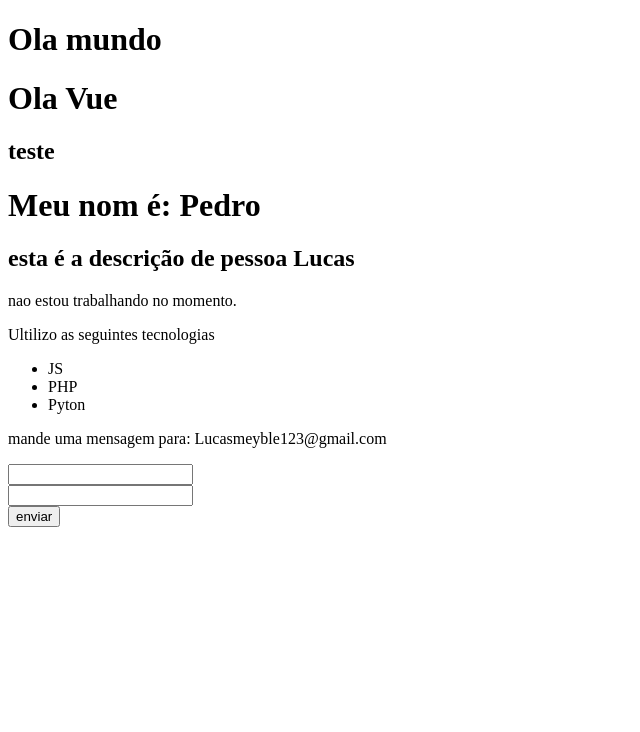
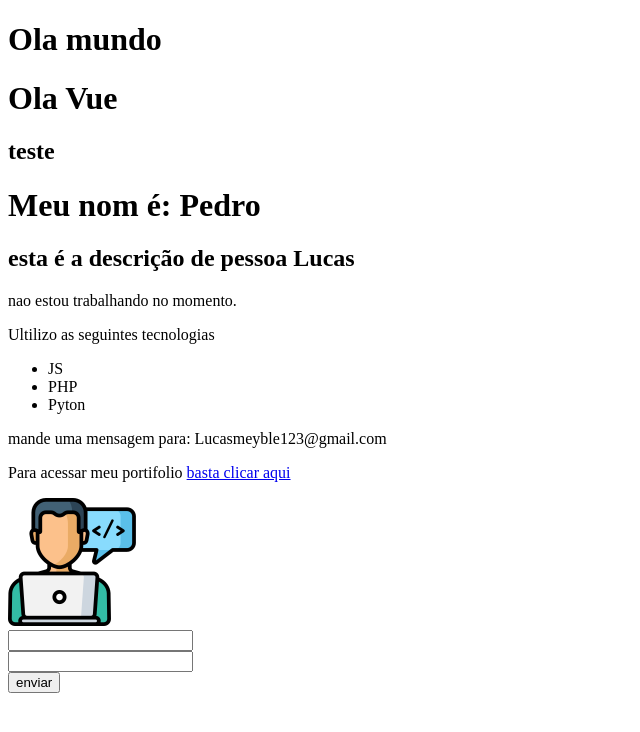
Before and after one commit to LucasMeyble/vuejs, a Vue app in the folder documentation/: page / in a window 1280 px wide. Shown: the top 732 px of the page, without its empty margins (0-640 px from the left). Built offline with nearby package versions, Linux system fonts and the light colour scheme.

Commit message:
atributos dinamicos

```diff
--- a/documentation/src/components/info.vue
+++ b/documentation/src/components/info.vue
@@ -9,17 +9,24 @@
             <li>Pyton </li>
         </ul>
         <p v-show="mostrarEmail">mande uma mensagem para: {{email}}</p>
+        <p>Para acessar meu portifolio <a v-bind:href="meu_link" target="_blank">basta clicar aqui</a></p>
+        <Picture/>
     </div>
 </template>
 
 <script>
+import Picture from './picture.vue';
 export default {
     name: 'info',
+    components: {
+        Picture
+    },
     data() {
         return{
             estaTrabalhando: false,
             mostrarEmail: true,
-            email: 'Lucasmeyble123@gmail.com'
+            email: 'Lucasmeyble123@gmail.com',
+            meu_link: 'https://google.com'
         }
     }
 }
--- /dev/null
+++ b/documentation/src/components/picture.vue
@@ -0,0 +1,15 @@
+<template>
+    <img :src="avatar" :alt="descricao">
+</template>
+
+<script>
+export default {
+    name: 'Picture',
+    data(){
+        return{
+            avatar: "/img/avatar.png",
+            descricao: "Lucas Meyble"
+        }
+    }
+}
+</script>
```
Also changed, not shown: documentation/public/img/avatar.png (added).
